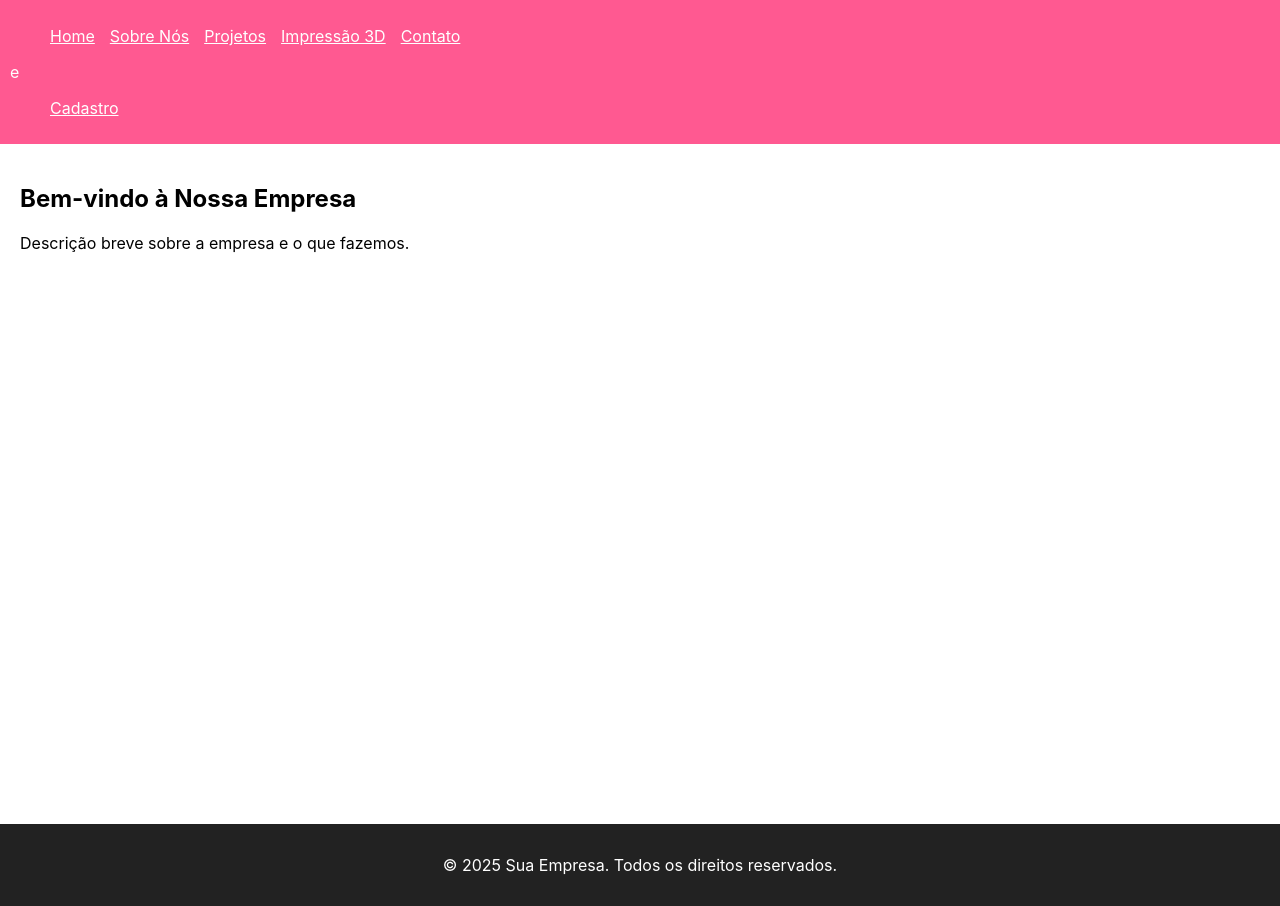
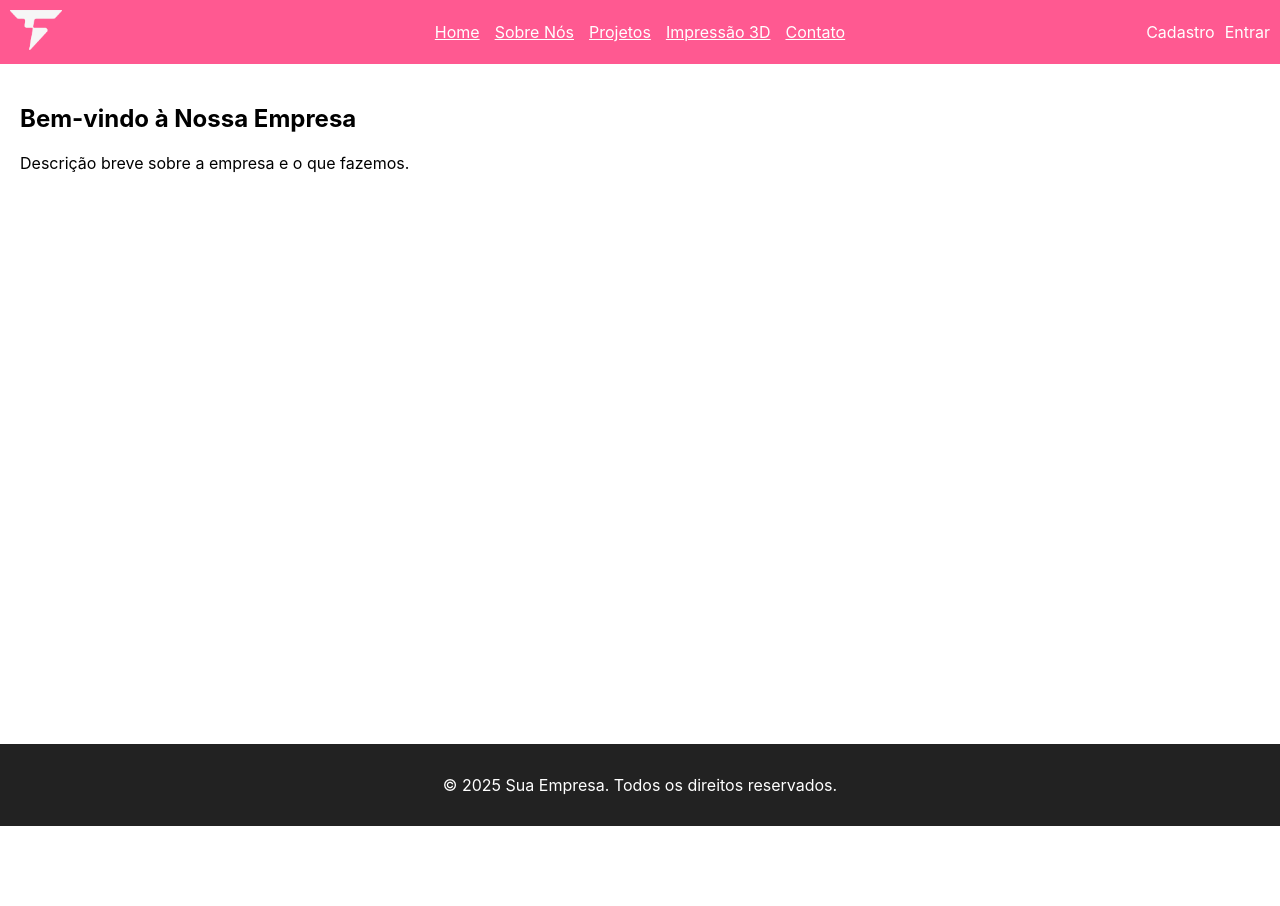
Before and after one commit to projetosTherion/TraineeWeb, a React (Create React App) app in the folder therion/: page / in a window 1280 px wide. After the commit the page ends 826 px from the top, so only its background shows below. Built offline with nearby package versions, Linux system fonts and the light colour scheme.

Commit message:
Update Header

```diff
--- a/therion/src/components/Header.jsx
+++ b/therion/src/components/Header.jsx
@@ -1,27 +1,40 @@
 import { Link } from 'react-router-dom';
+import LogoBranca from '../assets/LogoBranca.png';
 
 function Header() {
   return (
-    <header style={{ background: ' #FF5991', padding: '10px', color: '#fff' }}>
-      <nav>
-        <ul style={{ listStyle: 'none', display: 'flex', gap: '15px' }}>
-          <li>
-            <Link to="/" style={{ color: '#fff' }}>Home</Link>
-          </li>
+    <header style={{ background: '#FF5991', padding: '10px 10px', color: '#fff' }}>
+      <div style={{ display: 'flex', alignItems: 'center', position: 'relative' }}>
+
+        {/* Logo no canto esquerdo */}
+        <div style={{ flex: '1', textAlign: 'left' }}>
+          <img
+            src={LogoBranca}
+            alt="Logo"
+            style={{ height: '40px' }}
+          />
+        </div>
+
+        {/* Navegação centralizada */}
+        <nav style={{ position: 'absolute', left: '50%', transform: 'translateX(-50%)' }}>
+          <ul style={{ listStyle: 'none', display: 'flex', gap: '15px', margin: 0, padding: 0 }}>
+            <li><Link to="/" style={{ color: '#fff' }}>Home</Link></li>
             <li><Link to="/sobre" style={{ color: '#fff' }}>Sobre Nós</Link></li>
             <li><Link to="/projetos" style={{ color: '#fff' }}>Projetos</Link></li>
             <li><Link to="/impressao3d" style={{ color: '#fff' }}>Impressão 3D</Link></li>
             <li><Link to="/contato" style={{ color: '#fff' }}>Contato</Link></li>
           </ul>
         </nav>
-      <nav>
-        e
-        <ul style={{listStyle: 'none', display: 'flex', gap: '15px' }}>
-          <li>
-            <Link to="/" style={{ color: '#fff' }}> Cadastro </Link>
-          </li>
+
+        {/* Navegação no canto direito */}
+        <nav style={{ flex: '1', textAlign: 'right' }}>
+          <ul style={{ listStyle: 'none', display: 'flex', gap: '10px', justifyContent: 'flex-end', margin: 0, padding: 0 }}>
+            <li>Cadastro</li>
+            <li>Entrar</li>
           </ul>
         </nav>
+
+      </div>
     </header>
   );
 }
```
Also changed, not shown: therion/src/assets/LogoBranca.png (added). Lines whose indentation alone changed are shown as unchanged.
